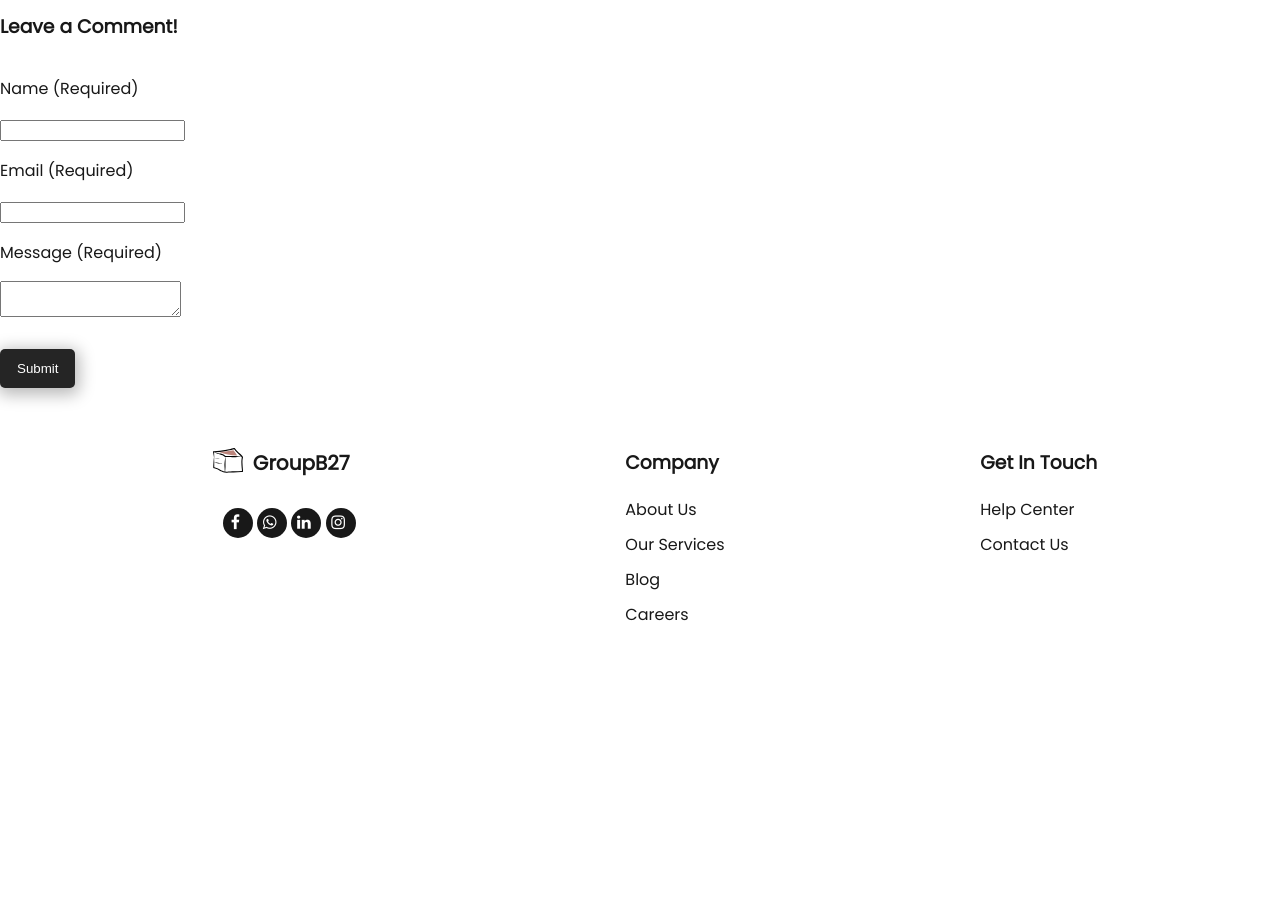
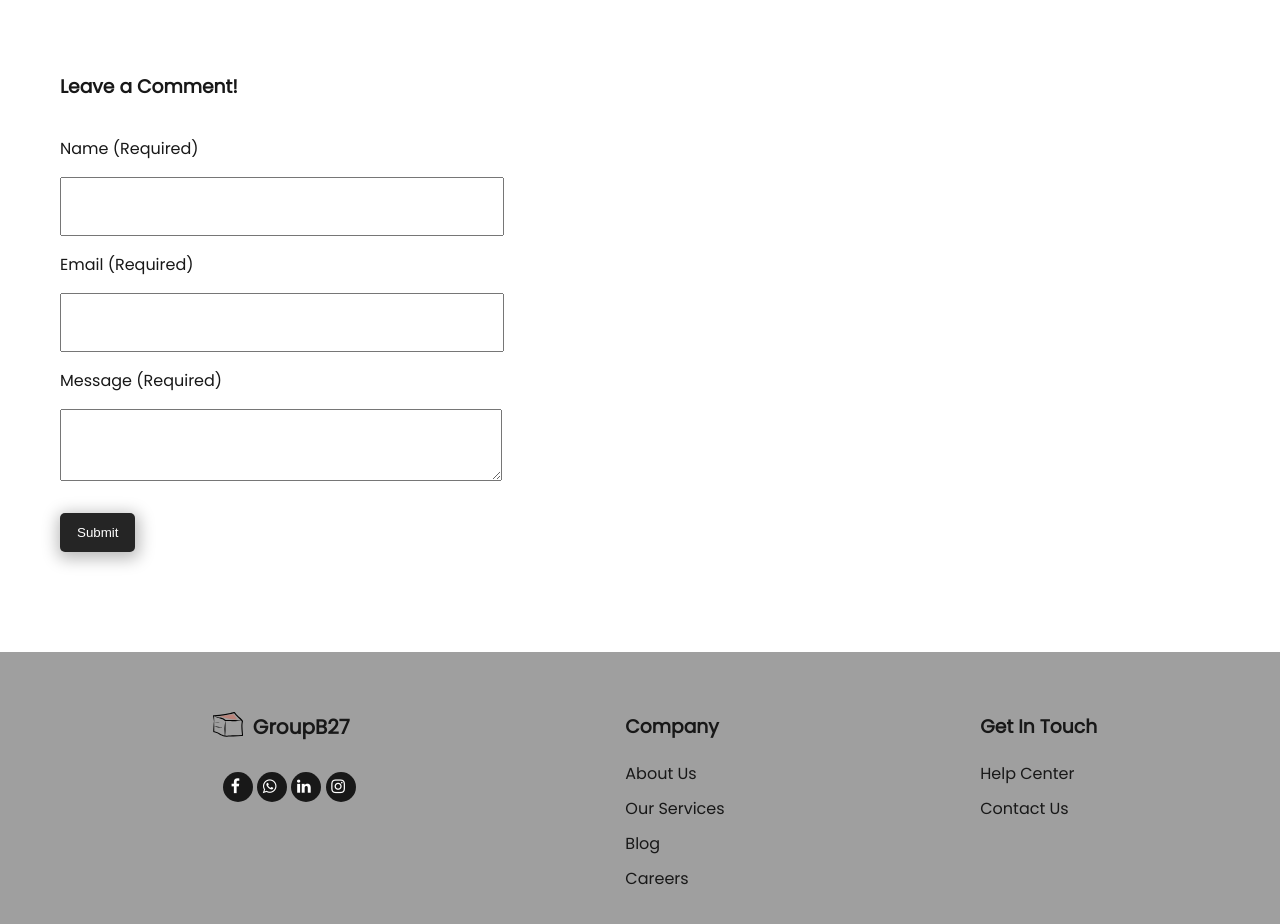
Before and after one commit to jumadil94/projectFGA-B27, a plain HTML site: page index.html in a window 1280 px wide. Shown: the part 1780-2704 px from the top of the page. Before the commit the page ends 2457 px from the top, so only its background shows below. Drawn offline with Linux system fonts and the light colour scheme; a web font is replaced by a local one.

Commit message:
perubahan semua file dan folder assets

```diff
--- a/css/stylesheet.css
+++ b/css/stylesheet.css
@@ -26,7 +26,7 @@ header {
   position: fixed;
   top: 0;
   z-index: 10;
-  /* box-shadow: rgba(0, 0, 0, 0.048) 0px 6.5px 19.5px 6.5px; */
+  box-shadow: rgba(0, 0, 0, 0.048) 0px 6.5px 19.5px 6.5px;
 }
 
 .container {
@@ -220,6 +220,20 @@ header {
   margin: 0 45px;
 }
 
+/*form*/
+
+.comment-form{
+  padding-top: 60px;
+  padding-left: 60px;
+  margin: auto;
+  padding-bottom: 100px;
+}
+
+input, textarea{
+  width: 400px;
+  padding: 20px;
+}
+
 /*  */
 
 .app-wrapper {
@@ -277,11 +291,11 @@ ul {
 .footer-container {
   margin: 0;
   padding: 0;
+  background-color: #9f9f9f;
 }
 
 .footer {
   width: 100%;
-  background-color: rgb(255, 255, 255);
   font: white;
   display: flex;
   justify-content: space-around;
@@ -327,7 +341,6 @@ ul {
 
 .fcontainer {
   display: inline-block;
-
   justify-content: space-evenly;
 }
 
```
